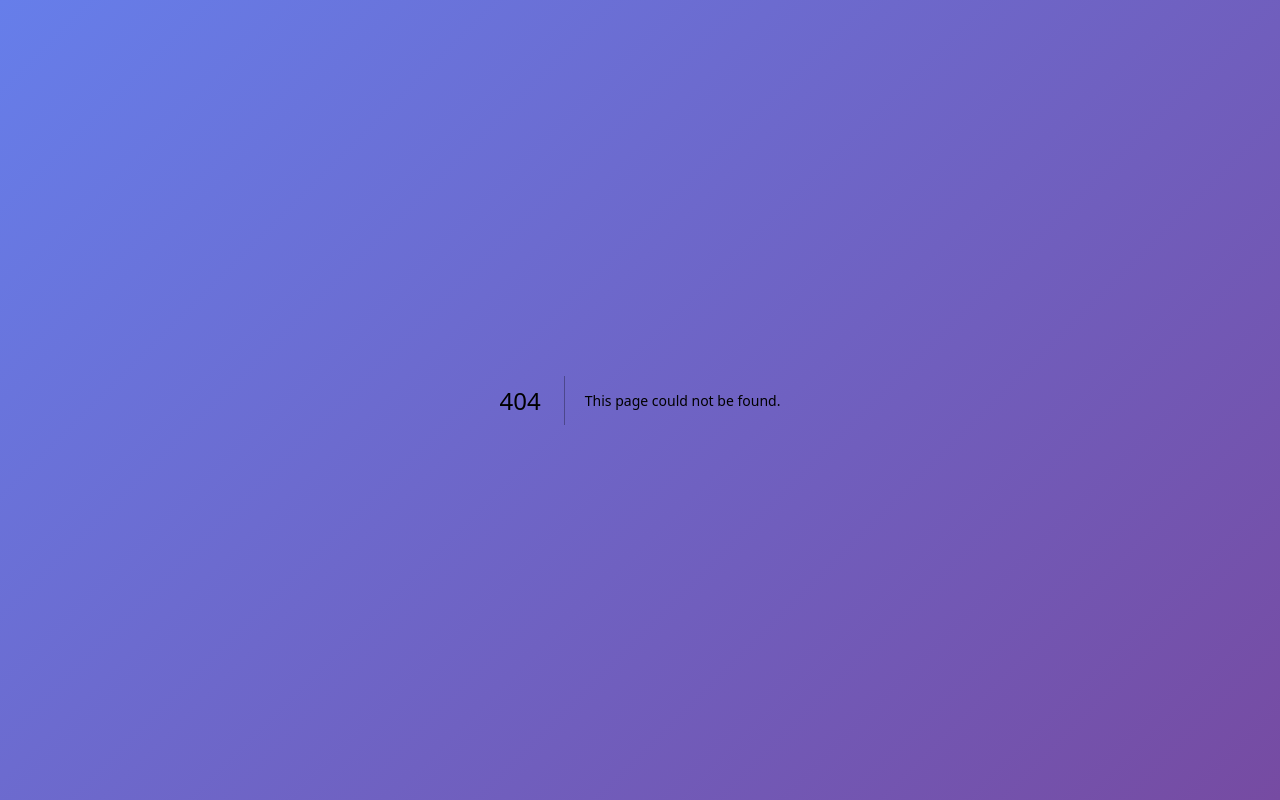
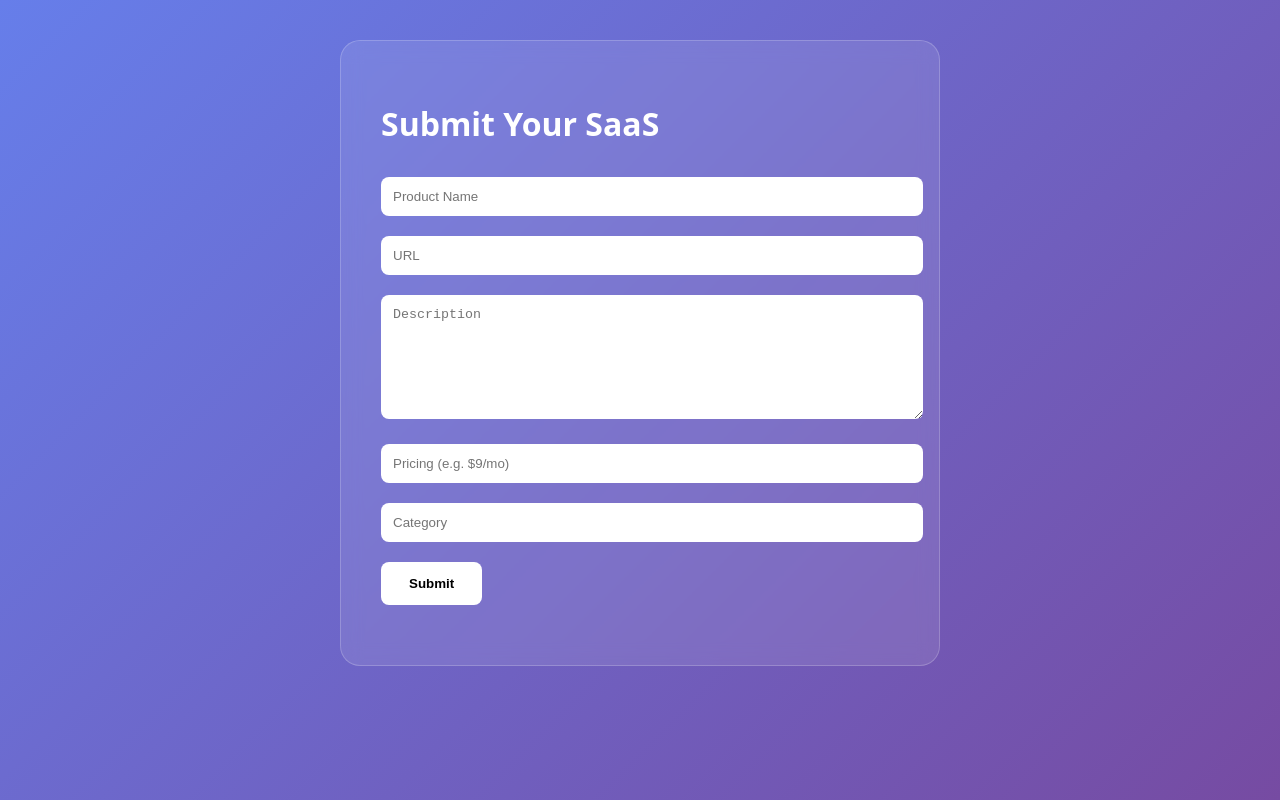
Before and after one commit to RajatDatta5315/microlaunch, a Next.js app: page /submit in a window 1280 px wide. Before the commit this address had no page. Built offline with nearby package versions, Linux system fonts and the light colour scheme.

Commit message:
Create page.js

```diff
--- /dev/null
+++ b/app/submit/page.js
@@ -0,0 +1,47 @@
+'use client';
+import { useState } from 'react';
+
+export default function Submit() {
+  const [form, setForm] = useState({ name: '', url: '', description: '', pricing: '', category: '' });
+  const [status, setStatus] = useState('');
+
+  const submit = async (e) => {
+    e.preventDefault();
+    setStatus('Submitting...');
+    const res = await fetch(`${process.env.NEXT_PUBLIC_API_URL}/api/submit`, {
+      method: 'POST',
+      headers: { 'Content-Type': 'application/json' },
+      body: JSON.stringify(form)
+    });
+    const data = await res.json();
+    if (data.success) {
+      setStatus('✅ Submitted! Your product is now live.');
+      setForm({ name: '', url: '', description: '', pricing: '', category: '' });
+    } else {
+      setStatus('❌ Error');
+    }
+  };
+
+  return (
+    <div style={{ padding: '40px 20px', maxWidth: '600px', margin: '0 auto' }}>
+      <div style={{
+        background: 'rgba(255,255,255,0.1)',
+        backdropFilter: 'blur(10px)',
+        borderRadius: '20px',
+        padding: '40px',
+        border: '1px solid rgba(255,255,255,0.2)'
+      }}>
+        <h1 style={{ color: 'white' }}>Submit Your SaaS</h1>
+        <form onSubmit={submit}>
+          <input required placeholder="Product Name" value={form.name} onChange={e => setForm({...form, name: e.target.value})} style={{ width: '100%', padding: '12px', margin: '10px 0', borderRadius: '8px', border: 'none' }} />
+          <input required placeholder="URL" value={form.url} onChange={e => setForm({...form, url: e.target.value})} style={{ width: '100%', padding: '12px', margin: '10px 0', borderRadius: '8px', border: 'none' }} />
+          <textarea required placeholder="Description" value={form.description} onChange={e => setForm({...form, description: e.target.value})} style={{ width: '100%', padding: '12px', margin: '10px 0', borderRadius: '8px', border: 'none', minHeight: '100px' }} />
+          <input placeholder="Pricing (e.g. $9/mo)" value={form.pricing} onChange={e => setForm({...form, pricing: e.target.value})} style={{ width: '100%', padding: '12px', margin: '10px 0', borderRadius: '8px', border: 'none' }} />
+          <input placeholder="Category" value={form.category} onChange={e => setForm({...form, category: e.target.value})} style={{ width: '100%', padding: '12px', margin: '10px 0', borderRadius: '8px', border: 'none' }} />
+          <button type="submit" style={{ padding: '14px 28px', background: 'white', border: 'none', borderRadius: '8px', fontWeight: 'bold', cursor: 'pointer', marginTop: '10px' }}>Submit</button>
+        </form>
+        <p style={{ color: 'white', marginTop: '20px' }}>{status}</p>
+      </div>
+    </div>
+  );
+}
```
